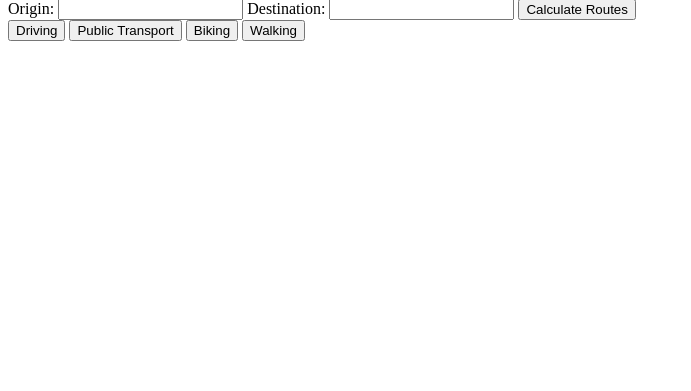
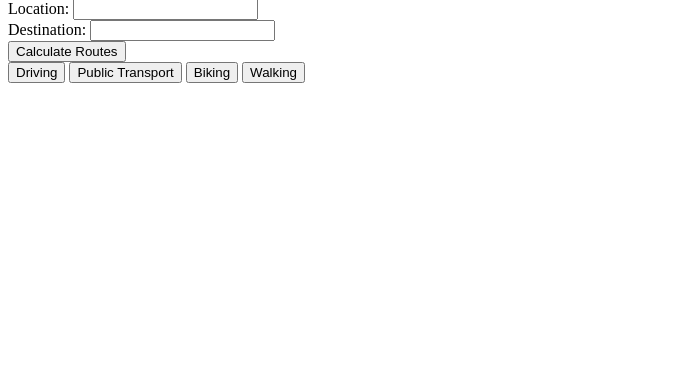
Before and after one commit to shrutibala1/EcoHacks, a Django app: page /main/main/go-map/ in a window 1280 px wide. Shown: the part 409-800 px from the top of the page, without its empty margins (0-691 px from the left). Run offline with Django 4.2, Linux system fonts and the light colour scheme; some libraries are stand-ins or nearby versions.

Commit message:
adding text fields to other page

```diff
--- a/EcoHacks/main/templates/main/map.html
+++ b/EcoHacks/main/templates/main/map.html
@@ -10,44 +10,45 @@
       width: 100%;
     }
   </style>
-  <script async
-      src="https://maps.googleapis.com/maps/api/js?key=AIzaSyC4twqZA-AhOLxsZiKICQgST-pzMfTcxgA&callback=initMap">
-  </script>
+  <script async src="https://maps.googleapis.com/maps/api/js?key=AIzaSyC4twqZA-AhOLxsZiKICQgST-pzMfTcxgA&callback=initMap"></script>
 </head>
 <body>
   <div id="map"></div>
 
   <script>
     function initMap() {
-
       // Set the initial map center and zoom level
       const mapOptions = {
         center: { lat: -34.397, lng: 150.644 },
         zoom: 8,
       };
+
       // Create a new Google Maps object and attach it to the 'map' div
       const map = new google.maps.Map(document.getElementById("map"), mapOptions);
-      directionsService = new google.maps.DirectionsService();
-      directionsRenderer = new google.maps.DirectionsRenderer();
-      directionsRenderer.setMap(map);
-    }
-    function showRoute(travelMode) {
-      const route = calculatedRoutes[travelMode];
 
-      if (route) {
-        directionsRenderer.setDirections(route);
-      } else {
-        alert("Please calculate the routes first.");
-      }
-    }
-    function calculateRoutes() {
-<!--      const origin = document.getElementById("origin").value;-->
-<!--      const destination = document.getElementById("destination").value;-->
+      // Get the values of 'location' and 'destination' from the URL
       const urlParams = new URLSearchParams(window.location.search);
       const origin = urlParams.get('location');
       const destination = urlParams.get('destination');
 
-      if (!location || !destination) {
+      // Get the values of 'hidden-location' and 'hidden-destination'
+      const hiddenLocation = urlParams.get('hidden-location');
+      const hiddenDestination = urlParams.get('hidden-destination');
+
+      // Set the values of the 'location' and 'destination' fields in the form
+      document.getElementById('location').value = hiddenLocation || origin;
+      document.getElementById('destination').value = hiddenDestination || destination;
+      // Initialize the directions service and renderer
+      const directionsService = new google.maps.DirectionsService();
+      const directionsRenderer = new google.maps.DirectionsRenderer();
+      directionsRenderer.setMap(map);
+
+      // Calculate the routes
+      calculateRoutes(directionsService, directionsRenderer, origin, destination);
+    }
+
+    function calculateRoutes(directionsService, directionsRenderer, origin, destination) {
+      if (!origin || !destination) {
         alert("Please enter an origin and destination.");
         return;
       }
@@ -60,11 +61,11 @@
       ];
 
       travelModes.forEach((mode) => {
-        calculateRouteForMode(origin, destination, mode);
+        calculateRouteForMode(directionsService, directionsRenderer, origin, destination, mode);
       });
     }
-    const calculatedRoutes = {};
-    function calculateRouteForMode(origin, destination, travelMode) {
+
+    function calculateRouteForMode(directionsService, directionsRenderer, origin, destination, travelMode) {
       const request = {
         origin: origin,
         destination: destination,
@@ -74,22 +75,21 @@
       directionsService.route(request, (result, status) => {
         if (status === google.maps.DirectionsStatus.OK) {
           console.log(`Route for ${travelMode}:`, result);
-          // Store the calculated route in the calculatedRoutes object
-          calculatedRoutes[travelMode] = result;
-        } else {
-          console.error(`Error getting directions for ${travelMode}:`, status);
+          // Display the calculated route on the map
         }
       });
     }
   </script>
 </body>
 <div>
-  <label for="origin">Origin:</label>
-  <input type="text" id="origin" name="origin">
-  <label for="destination">Destination:</label>
-  <input type="text" id="destination" name="destination">
-  <button onclick="calculateRoutes()">Calculate Routes</button>
-</div>
+    <label for="location">Location:</label>
+    <input type="text" id="location" name="location">
+    <br>
+    <label for="destination">Destination:</label>
+    <input type="text" id="destination" name="destination">
+    <br>
+    <button onclick="calculateRoutes()">Calculate Routes</button>
+  </div>
 <div>
   <button onclick="showRoute(google.maps.TravelMode.DRIVING)">Driving</button>
   <button onclick="showRoute(google.maps.TravelMode.TRANSIT)">Public Transport</button>
```
Also changed, not shown: EcoHacks/main/templates/main/index.html (+11 -1 lines).
